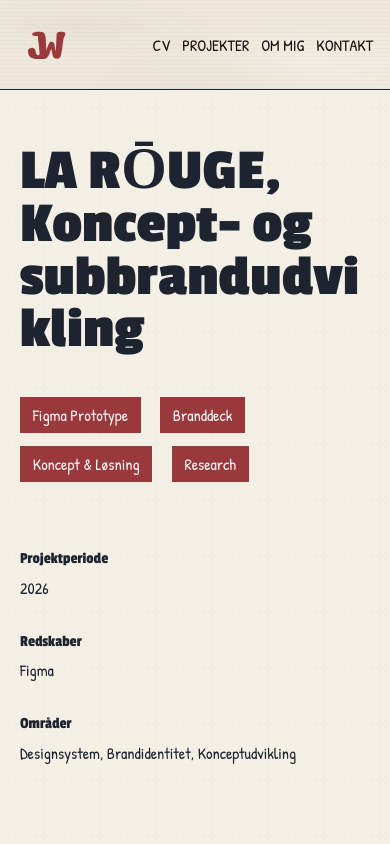
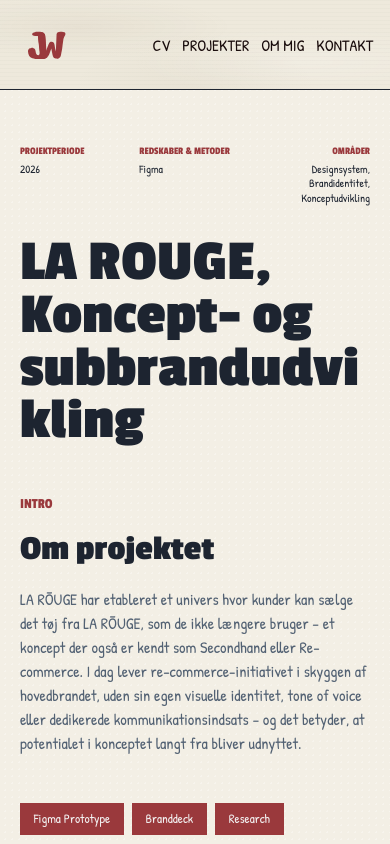
Before and after one commit to juliewboecher/juliewb.github.io, a React (Vite) app: page /projects/1 in a window 390 px wide. Shown: the top 844 px of the page. Built offline with nearby package versions, Linux system fonts and the light colour scheme.

Commit message:
feat: enhance KompetencerSection layout and styles; update project details for consistency and improved readability

```diff
--- a/src/components/KompetencerSection.css
+++ b/src/components/KompetencerSection.css
@@ -1,5 +1,9 @@
 .kompetencer-section {
   padding: 10rem 3rem;
+}
+
+.kompetencer-top {
+    margin-bottom: 4rem;
 }
 
 .kompetencer-section ul {
--- a/src/components/ProjectCard.css
+++ b/src/components/ProjectCard.css
@@ -4,7 +4,6 @@
   gap: 3rem;
   align-items: center;
   padding: 0rem;
-  border-radius: 0.5rem;
   overflow: hidden;
   transition: transform 0.2s ease;
 }
--- a/src/components/ProjectSection.css
+++ b/src/components/ProjectSection.css
@@ -36,4 +36,7 @@
   .project-cards {
     gap: 5rem;
   }
+  .project-links a {
+    border-radius: 0;
+  }
 }
--- a/src/data/projects.js
+++ b/src/data/projects.js
@@ -1,8 +1,8 @@
 const projects = [
   {
     id: 1,
-    slug: "LA RŌUGE, Koncept- og subbrandudvikling",
-    title: "LA RŌUGE, Koncept- og subbrandudvikling",
+    slug: "LA ROUGE, Koncept- og subbrandudvikling",
+    title: "LA ROUGE, Koncept- og subbrandudvikling",
     year: "2026",
     tags: ["Designsystem", "Brandidentitet", "Konceptudvikling"],
     tools: ["Figma"],
@@ -14,11 +14,7 @@
       },
       {
         label: "Branddeck",
-        href: "https://github.com/juliewboecher/mellemrum.git",
-      },
-      {
-        label: "Koncept & Løsning",
-        href: "https://github.com/juliewboecher/mellemrum.git",
+        href: "https://drive.google.com/file/d/1lumbtd4E0yrWVnMdzn7RiXZ6QMS_IEnt/view?pli=1",
       },
       {
         label: "Research",
@@ -44,15 +40,19 @@
       "À l'avant er feminint, moderne og sofistikeret, men aldrig højtideligt. De taler til kvinder som ligeværdige og deres sprog er enkelt og velovervejet med plads til at være legende. Deres farvepalette lægger sig tydeligt op ad LA RŌUGE's, men adskiller sig med den stærke røde og bløde lyserøde farve. Logoet er legende og med appel til den stærke moderne kvinde.",
     image4b: `${import.meta.env.BASE_URL}Larougebrand.png`,
     title4c: "Sælg-flow",
-    description4c: "Sælg-flowet er intuitivt og nemt at bruge. Det er designet til at motivere og realisere hvor nemt og smart det er at sælge sit tøj til À l'avant BY LA RŌUGE.",
+    description4c:
+      "Sælg-flowet er intuitivt og nemt at bruge. Det er designet til at motivere og realisere hvor nemt og smart det er at sælge sit tøj til À l'avant BY LA RŌUGE.",
     image4c: `${import.meta.env.BASE_URL}Larougesælg.png`,
     title4d: "Filtrering",
-    description4d: "Muligheden for at filtrere er helt afgørende for målgruppen. Det er den feature der gør at de vælger online secondhand-shopping, frem for fysisk. Derfor har vi inplementeret det i vores design.",
+    description4d:
+      "Muligheden for at filtrere er helt afgørende for målgruppen. Det er den feature der gør at de vælger online secondhand-shopping, frem for fysisk. Derfor har vi inplementeret det i vores design.",
     image4d: `${import.meta.env.BASE_URL}Larougefilter.png`,
     title5: "Den røde tråd",
-    description5: "Det gennemgående tema i vores design er at skabe en tydelig visuel og identitetsmæssig rød tråd mellem LA RŌUGE og À l'avant. Men det skal også stå klart at de to brands henvender sig til forskellige målgrupper.",
+    description5:
+      "Det gennemgående tema i vores design er at skabe en tydelig visuel og identitetsmæssig rød tråd mellem LA RŌUGE og À l'avant. Men det skal også stå klart at de to brands henvender sig til forskellige målgrupper.",
     title6: "Hvis gik videre med det?",
-    description6: "Herfra ville vi færdigvikle sælg-flowet og beslutte hvilke brands der skal inkluderes i À l'avant's udvalg. Derudover ville vi overveje hvordan À l'avant skal fremtræde på sociale medier.",
+    description6:
+      "Herfra ville vi færdigvikle sælg-flowet og beslutte hvilke brands der skal inkluderes i À l'avant's udvalg. Derudover ville vi overveje hvordan À l'avant skal fremtræde på sociale medier.",
   },
   {
     id: 2,
@@ -60,7 +60,7 @@
     title: "Vuuh, Design Better Onboarding",
     year: "2026",
     tags: ["Figma Prototype", "User flow", "Onboarding"],
-    tools: ["Figma"],
+    tools: ["Figma", "Heuristisk Evaluering", "Cognative Walkthrough"],
     image: `${import.meta.env.BASE_URL}Vuuhmockup.png`,
     links: [
       {
@@ -79,7 +79,8 @@
     description3:
       "Vuuh's onboarding udfordrer brugeroplevelsen, ved gentagne gange at efterlade brugeren uden vejledning til næste step, hvor de rammer et standstill. Mangel på succes gør at brugeren ikke ved, om de er færdige eller om der er endnu et step. Konsekvensen kan være, at brugeren giver op før nødvendige steps er fuldført.",
     title4: "Optimering",
-    description4: "Vi har udvalgt nogle essentielle problemer, som er nødvendige for at få brugeren til at gennemføre onboarding. Vi har fokuseret på at skabe en løsning, som sikrer at brugeren gennemfører onboarding. Det har vi gjordt ved at inplementere guided steps, som visuelt indrammer hvad brugeren skal gøre.",
+    description4:
+      "Vi har udvalgt nogle essentielle problemer, som er nødvendige for at få brugeren til at gennemføre onboarding. Vi har fokuseret på at skabe en løsning, som sikrer at brugeren gennemfører onboarding. Det har vi gjordt ved at inplementere guided steps, som visuelt indrammer hvad brugeren skal gøre.",
     title4a: "En succesfuld succes-side",
     description4a:
       "Ved en succes-side skal det være tydeligt at brugeren har gennemført et step, men også hvad næste step er, hvis der er et. Derfor har vi fremhævet vigtige informationer samt en knap som fører brugeren direkte videre.",
@@ -133,7 +134,8 @@
     description3:
       "Det største problem med Mellemrum var tilmeldingsflowet. Tilmeldinger blev ikke gemt i en database. Brugeren modtog heller ingen bekræftelse ved tilmelding, og der var ingen måde at se sin tilmelding på efterfølgende. Derudover manglede der forebyggende fejlhåndtering, hvis der opstod fejl under hentning af data eller under tilmelding. Disse fejl ville gøre brugeren utryg og forvirret ved brug af appen, og derfor ikke gøre processen nemmere for brugeren, som egentlig er meningen med appen.",
     title4: "Optimering",
-    description4: "I min optimerede løsning kan brugere tilmelde sig via tilmeldningsflowet og herefter både modtage en bekræftelse og se sin tilmelding samlet et sted i appen. Jeg har fokueret på at skabe en robust løsning med alt det som ligger bag designet. Stærke UI-states og fejlhåndtering så jeg sikrer at flowet kører, selvom fejl kan opstå.",
+    description4:
+      "I min optimerede løsning kan brugere tilmelde sig via tilmeldningsflowet og herefter både modtage en bekræftelse og se sin tilmelding samlet et sted i appen. Jeg har fokueret på at skabe en robust løsning med alt det som ligger bag designet. Stærke UI-states og fejlhåndtering så jeg sikrer at flowet kører, selvom fejl kan opstå.",
     title4a: "Beskræftelse ved tilmelding",
     description4a:
       "Her var mit fokus at skabe robusthed og fejlhåndtering af UI-states. Jeg har tilføjet en succesmelding når man har trykket på tilmeld. Det kan ses implementeret ved at tilmelde sig og derefter se en bekræftelse. På den måde er brugeren ikke i tvivl om de fik trykket på tilmeld.",
--- a/src/pages/DetailPage.css
+++ b/src/pages/DetailPage.css
@@ -1,4 +1,3 @@
-
 /* ========================================
    GENEREL PROJEKT DETAIL
 ======================================== */
@@ -16,49 +15,28 @@
 
 .project-detail-intro {
   width: 100%;
-  margin: 7rem auto;
+  margin-top: 7rem;
+  margin-bottom: 3rem;
   padding: 0 9rem;
   box-sizing: border-box;
 }
 
 
 /* ========================================
-   TITEL + LINKS
+   TITEL + INFO
 ======================================== */
 
 .project-detail-intro-top {
   display: flex;
   flex-direction: column;
-  gap: 2rem;
+  gap: 2.5rem;
 }
 
 .project-detail-intro-top h1 {
   margin: 0;
-  font-size: clamp(4rem, 8vw, 8rem);
+  font-size: clamp(4rem, 8vw, 5rem);
   line-height: 0.85;
   max-width: 100%;
-}
-
-
-/* ========================================
-   PROJECT LINKS
-======================================== */
-
-.project-links {
-  display: flex;
-  flex-wrap: wrap;
-  gap: 1.5rem;
-}
-
-.project-links a {
-  color: var(--white);
-  text-decoration: none;
-  font-size: 1.2rem;
-}
-
-.project-links a:hover {
-  color: var(--red);
-  text-decoration: none;
 }
 
 
@@ -68,10 +46,9 @@
 
 .project-detail-info {
   display: grid;
-  grid-template-columns: repeat(3, 1fr);
-  gap: 4rem;
-
-  margin-top: 6rem;
+  grid-template-columns: repeat(3, minmax(0, 1fr));
+  gap: 2rem;
+  width: 100%;
 }
 
 .project-info-item {
@@ -82,9 +59,10 @@
 }
 
 .project-info-label {
-  color: var(--black);
+  color: var(--primær);
   font-family: "Passion One";
   font-size: 1.2rem;
+  line-height: 1;
   margin: 0;
 }
 
@@ -93,6 +71,53 @@
   font-size: 1.2rem;
   line-height: 1.4;
   margin: 0;
+  overflow-wrap: break-word;
+}
+
+
+/* Sidste kolonne helt til højre */
+
+.project-info-item:last-child {
+  justify-self: end;
+  text-align: right;
+}
+
+
+/* ========================================
+   LINKS PÅ DETAILPAGE
+======================================== */
+
+.detail-project-links {
+  display: flex;
+  flex-wrap: wrap;
+  gap: 1rem;
+
+  margin: 0 9rem 7rem;
+  padding: 0;
+
+  list-style: none;
+}
+
+.detail-project-links a {
+  display: inline-block;
+  box-sizing: border-box;
+
+  background-color: var(--primær);
+  color: var(--white);
+
+  padding: 0.6rem 1.2rem;
+
+  border: 1px solid transparent;
+
+  text-decoration: none;
+  line-height: 1.2;
+}
+
+.detail-project-links a:hover {
+  background-color: transparent;
+  color: var(--black);
+  border-color: var(--black);
+  text-decoration: none;
 }
 
 
@@ -105,7 +130,7 @@
   flex-direction: column;
   gap: 1rem;
 
-  margin: 7rem 9rem;
+  margin: 4rem 9rem;
 }
 
 .project-detail-text h2 {
@@ -129,14 +154,14 @@
   align-items: center;
   gap: 1rem;
 
-  color: var(--black);
-  font-family: "Patrick Hand";
+  color: var(--primær);
+  font-family: "Passion One";
   font-size: 1rem;
 }
 
 .eyebrow-number {
-  font-family: "Patrick Hand";
-  font-weight: bold;
+  font-family: "Passion One";
+  color: var(--primær);
 }
 
 .eyebrow-line {
@@ -169,7 +194,7 @@
 .project-detail-colored-content h2,
 .project-detail-colored-content p,
 .project-detail-colored-content span {
-  color: white !important;
+  color: var(--white);
 }
 
 
@@ -187,7 +212,7 @@
 
   padding: 6rem 9rem;
 
-  background-color: #9a393c !important;
+  background-color: var(--primær);
 }
 
 .project-detail-column {
@@ -199,15 +224,15 @@
 .project-detail-column h2,
 .project-detail-column p,
 .project-detail-column span {
-  color: white !important;
+  color: var(--white);
 }
 
 .project-detail-column .project-section-eyebrow {
-  color: white !important;
+  color: var(--white) !important;
 }
 
 .project-detail-column .eyebrow-line {
-  background-color: white !important;
+  background-color: var(--white) !important;
 }
 
 
@@ -261,36 +286,47 @@
 
 
 /* ========================================
-   RESPONSIVE – TABLET
+   TABLET
+   721px – 1000px
 ======================================== */
 
-@media (max-width: 1000px) {
+@media (max-width: 1000px) and (min-width: 721px) {
 
   .project-detail-intro {
-    margin: 5rem auto;
+    margin-top: 5rem;
     padding: 0 4rem;
   }
 
   .project-detail-intro-top h1 {
-    font-size: clamp(3.5rem, 9vw, 6rem);
+    font-size: clamp(3.5rem, 8vw, 5rem);
   }
 
   .project-detail-info {
-    gap: 2.5rem;
-    margin-top: 4rem;
+    gap: 1.5rem;
+  }
+
+  .project-info-label {
+    font-size: 1rem;
+  }
+
+  .project-info-value {
+    font-size: 1rem;
   }
 
   .project-detail-text {
-    margin: 5rem 4rem;
+    margin-left: 4rem;
+    margin-right: 4rem;
   }
 
   .project-detail-image-section {
-    margin: 5rem 4rem;
+    margin-left: 4rem;
+    margin-right: 4rem;
     gap: 3rem;
   }
 
   .project-detail-two-column-section {
-    padding: 5rem 4rem;
+    padding-left: 4rem;
+    padding-right: 4rem;
     gap: 3rem;
   }
 
@@ -302,13 +338,14 @@
 
 
 /* ========================================
-   RESPONSIVE – MOBIL
+   MOBIL
+   720px og ned
 ======================================== */
 
 @media (max-width: 720px) {
 
   /* -------------------------
-     Generelt
+     GENERELT
   ------------------------- */
 
   .project-detail {
@@ -318,75 +355,104 @@
 
 
   /* -------------------------
-     Projekt intro
+     PROJEKT INTRO
   ------------------------- */
 
   .project-detail-intro {
     width: 100%;
     margin: 0;
-    padding: 3.5rem 1.5rem 4rem;
+    padding: 3.5rem 1.5rem 3rem;
     box-sizing: border-box;
   }
 
 
   /* -------------------------
-     Titel
+     TITEL
   ------------------------- */
 
   .project-detail-intro-top {
-    gap: 1.5rem;
+    gap: 2rem;
   }
 
   .project-detail-intro-top h1 {
-    font-size: clamp(3rem, 15vw, 5rem);
+    font-size: clamp(3rem, 14vw, 5rem);
     line-height: 0.9;
     overflow-wrap: break-word;
   }
 
 
   /* -------------------------
-     Links
+     INFO
   ------------------------- */
 
-  .project-links {
-    gap: 0.8rem 1.2rem;
+  .project-detail-info {
+    display: grid;
+
+    /* VIGTIGT:
+       3 kolonner også på mobil,
+       men med mindre tekst */
+
+    grid-template-columns: repeat(3, minmax(0, 1fr));
+
+    gap: 0.75rem;
+
+    width: 100%;
   }
 
-  .project-links a {
-    font-size: 1rem;
+  .project-info-item {
+    min-width: 0;
+    gap: 0.3rem;
+  }
+
+  .project-info-label {
+    font-size: 0.75rem;
+    line-height: 1;
+  }
+
+  .project-info-value {
+    font-size: 0.8rem;
+    line-height: 1.3;
+
+    overflow-wrap: anywhere;
+    word-break: normal;
+  }
+
+  .project-info-item:last-child {
+    justify-self: end;
+    text-align: right;
   }
 
 
   /* -------------------------
-     Info
+     LINKS
   ------------------------- */
 
-  .project-detail-info {
-    grid-template-columns: 1fr;
-    gap: 1.8rem;
-    margin-top: 4rem;
+  .detail-project-links {
+    display: flex;
+    flex-direction: row;
+    flex-wrap: wrap;
+
+    gap: 0.5rem;
+
+    margin: 0 1.5rem 4rem;
   }
 
-  .project-info-item {
-    gap: 0.2rem;
-  }
+  .detail-project-links a {
+    flex: 0 0 auto;
 
-  .project-info-label {
-    font-size: 1rem;
-  }
+    white-space: nowrap;
 
-  .project-info-value {
-    font-size: 1rem;
-    line-height: 1.5;
+    font-size: 0.8rem;
+    padding: 0.45rem 0.8rem;
   }
 
 
   /* -------------------------
-     Normal tekstsektion
+     NORMAL TEKSTSEKTION
   ------------------------- */
 
   .project-detail-text {
-    margin: 4rem 1.5rem;
+    margin: 0 1.5rem 3rem;
     gap: 1.2rem;
   }
 
@@ -401,13 +467,43 @@
   }
 
 
-  /* -------------------------
-     Rød 2-kolonne sektion
-  ------------------------- */
+  @media (max-width: 720px) {
+
+  /* ========================================
+     RØD SEKTION
+  ======================================== */
+
+  .project-detail-colored-section {
+    width: 100%;
+    margin: 0;
+    padding: 4rem 0;
+  }
+
+  .project-detail-colored-content {
+    margin: 0 1.5rem;
+    gap: 1rem;
+  }
+
+  .project-detail-colored-content h2 {
+    font-size: clamp(2rem, 9vw, 3rem);
+    line-height: 1.05;
+  }
+
+  .project-detail-colored-content p {
+    font-size: 1rem;
+    line-height: 1.5;
+  }
+
+
+  /* ========================================
+     RØD SEKTION – 2 KOLONNER
+  ======================================== */
 
   .project-detail-two-column-section {
+    width: 100%;
+    margin: 0;
+
     grid-template-columns: 1fr;
-
     gap: 3.5rem;
 
     padding: 4rem 1.5rem;
@@ -426,34 +522,10 @@
     font-size: 1rem;
     line-height: 1.5;
   }
-
+}
 
   /* -------------------------
-     Rød normal sektion
-  ------------------------- */
-
-  .project-detail-colored-section {
-    padding: 2rem 0;
-  }
-
-  .project-detail-colored-content {
-    margin: 2rem 1.5rem;
-    gap: 1rem;
-  }
-
-  .project-detail-colored-content h2 {
-    font-size: clamp(2rem, 9vw, 3rem);
-    line-height: 1.05;
-  }
-
-  .project-detail-colored-content p {
-    font-size: 1rem;
-    line-height: 1.5;
-  }
-
-
-  /* -------------------------
-     Billede + tekst
+     BILLEDE + TEKST
   ------------------------- */
 
   .project-detail-image-section {
@@ -492,7 +564,7 @@
 
 
   /* -------------------------
-     Eyebrow
+     EYEBROW
   ------------------------- */
 
   .project-section-eyebrow {
@@ -506,7 +578,8 @@
 
 
 /* ========================================
-   EKSTRA SMÅ MOBILER
+   MEGET SMÅ MOBILER
+   400px og ned
 ======================================== */
 
 @media (max-width: 400px) {
@@ -514,6 +587,27 @@
   .project-detail-intro {
     padding-left: 1.25rem;
     padding-right: 1.25rem;
+  }
+
+  .project-detail-intro-top h1 {
+    font-size: clamp(2.7rem, 15vw, 4rem);
+  }
+
+  .project-detail-info {
+    gap: 0.5rem;
+  }
+
+  .project-info-label {
+    font-size: 0.65rem;
+  }
+
+  .project-info-value {
+    font-size: 0.7rem;
+  }
+
+  .detail-project-links {
+    margin-left: 1.25rem;
+    margin-right: 1.25rem;
   }
 
   .project-detail-text {
@@ -535,8 +629,4 @@
     margin-left: 1.25rem;
     margin-right: 1.25rem;
   }
-
-  .project-detail-intro-top h1 {
-    font-size: clamp(2.7rem, 15vw, 4rem);
-  }
 }
--- a/src/pages/DetailPage.jsx
+++ b/src/pages/DetailPage.jsx
@@ -27,49 +27,49 @@
       <div className="project-detail-intro">
         {/* TITEL + LINKS */}
         <div className="project-detail-intro-top">
-          <h1>{title}</h1>
+          {/* INFO-SKEMA */}
+          <div className="project-detail-info">
+            <div className="project-info-item">
+              <p className="project-info-label">PROJEKTPERIODE</p>
+              <p className="project-info-value">{year}</p>
+            </div>
 
-          <div className="project-links">
-            {project.links.map((link) => (
-              <a
-                key={link.label}
-                href={link.href}
-                target="_blank"
-                rel="noopener noreferrer"
-              >
-                {link.label}
-              </a>
-            ))}
-          </div>
-        </div>
+            <div className="project-info-item">
+              <p className="project-info-label">REDSKABER & METODER</p>
+              <p className="project-info-value">{tools.join(", ")}</p>
+            </div>
 
-        {/* INFO-SKEMA */}
-        <div className="project-detail-info">
-          <div className="project-info-item">
-            <p className="project-info-label">Projektperiode</p>
-            <p className="project-info-value">{year}</p>
+            <div className="project-info-item">
+              <p className="project-info-label">OMRÅDER</p>
+              <p className="project-info-value">{tags.join(", ")}</p>
+            </div>
           </div>
 
-          <div className="project-info-item">
-            <p className="project-info-label">Redskaber</p>
-            <p className="project-info-value">{tools.join(", ")}</p>
-          </div>
-
-          <div className="project-info-item">
-            <p className="project-info-label">Områder</p>
-            <p className="project-info-value">{tags.join(", ")}</p>
-          </div>
+          <h1>{title}</h1>
         </div>
       </div>
 
       {/* Første indholdssektion */}
       <div className="project-detail-text">
         <div className="project-section-eyebrow">
-          <span className="eyebrow-number">Intro</span>
+          <span className="eyebrow-number">INTRO</span>
         </div>
 
         <h2>{project.title2}</h2>
         <p>{project.description2}</p>
+      </div>
+
+      <div className="detail-project-links">
+        {project.links.map((link) => (
+          <a
+            key={link.label}
+            href={link.href}
+            target="_blank"
+            rel="noopener noreferrer"
+          >
+            {link.label}
+          </a>
+        ))}
       </div>
 
       {/* Title 3 + Title 4 */}
@@ -158,7 +158,7 @@
         <div className="project-detail-colored-section">
           <div className="project-detail-colored-content">
             <div className="project-section-eyebrow">
-              <span className="eyebrow-number">Opsamling</span>
+              <span className="eyebrow-number">OPSAMLING</span>
             </div>
             <h2>{project.title5}</h2>
             <p>{project.description5}</p>
@@ -170,7 +170,7 @@
       <div className="project-detail-colored-section">
         <div className="project-detail-colored-content">
           <div className="project-section-eyebrow">
-            <span>Fremadrettet</span>
+            <span>FREMADRETTET</span>
           </div>
           <h2>{project.title6}</h2>
           <p>{project.description6}</p>
```
Also changed, not shown: src/components/KompetencerSection.jsx (+7 -5 lines).
